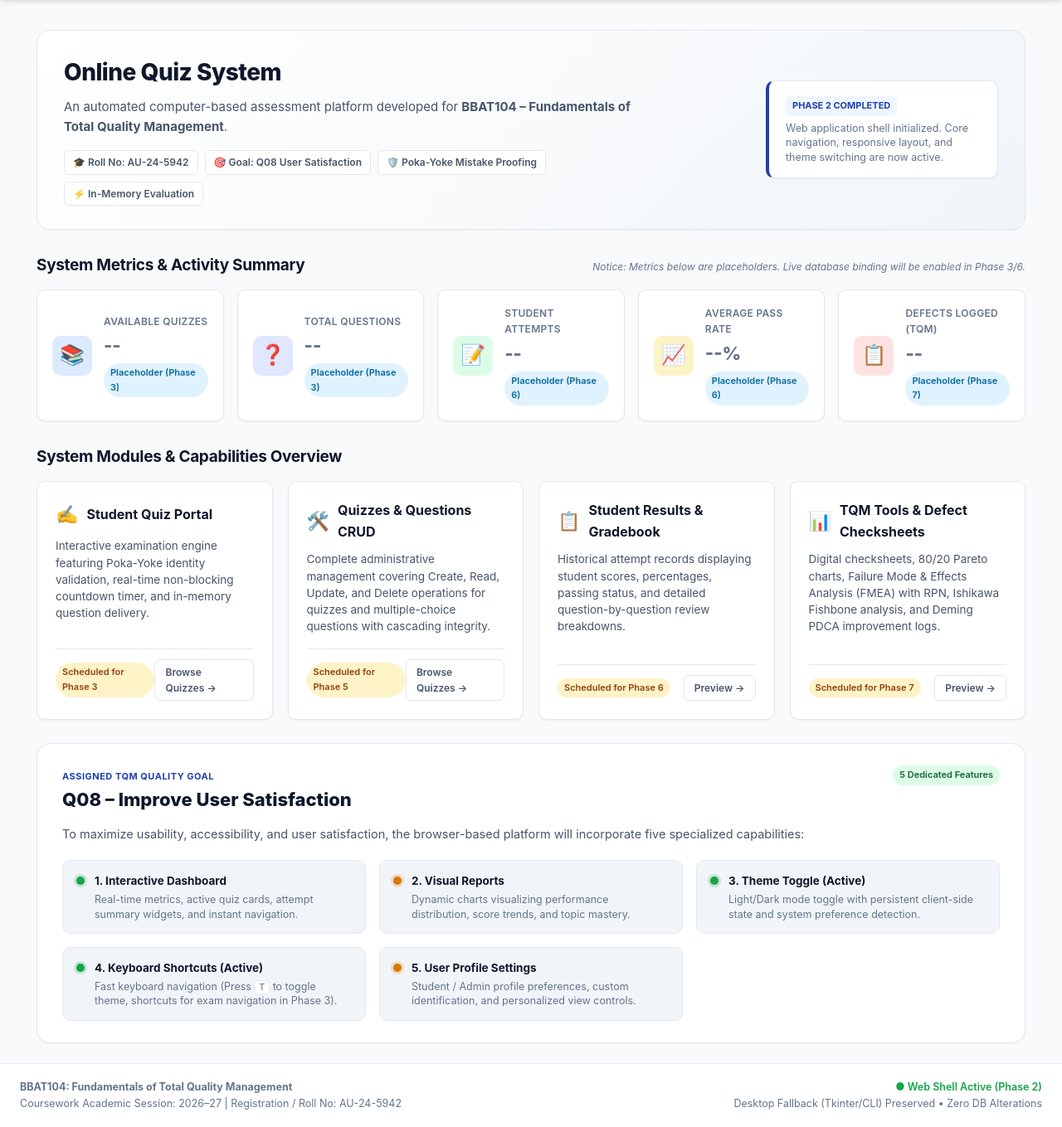
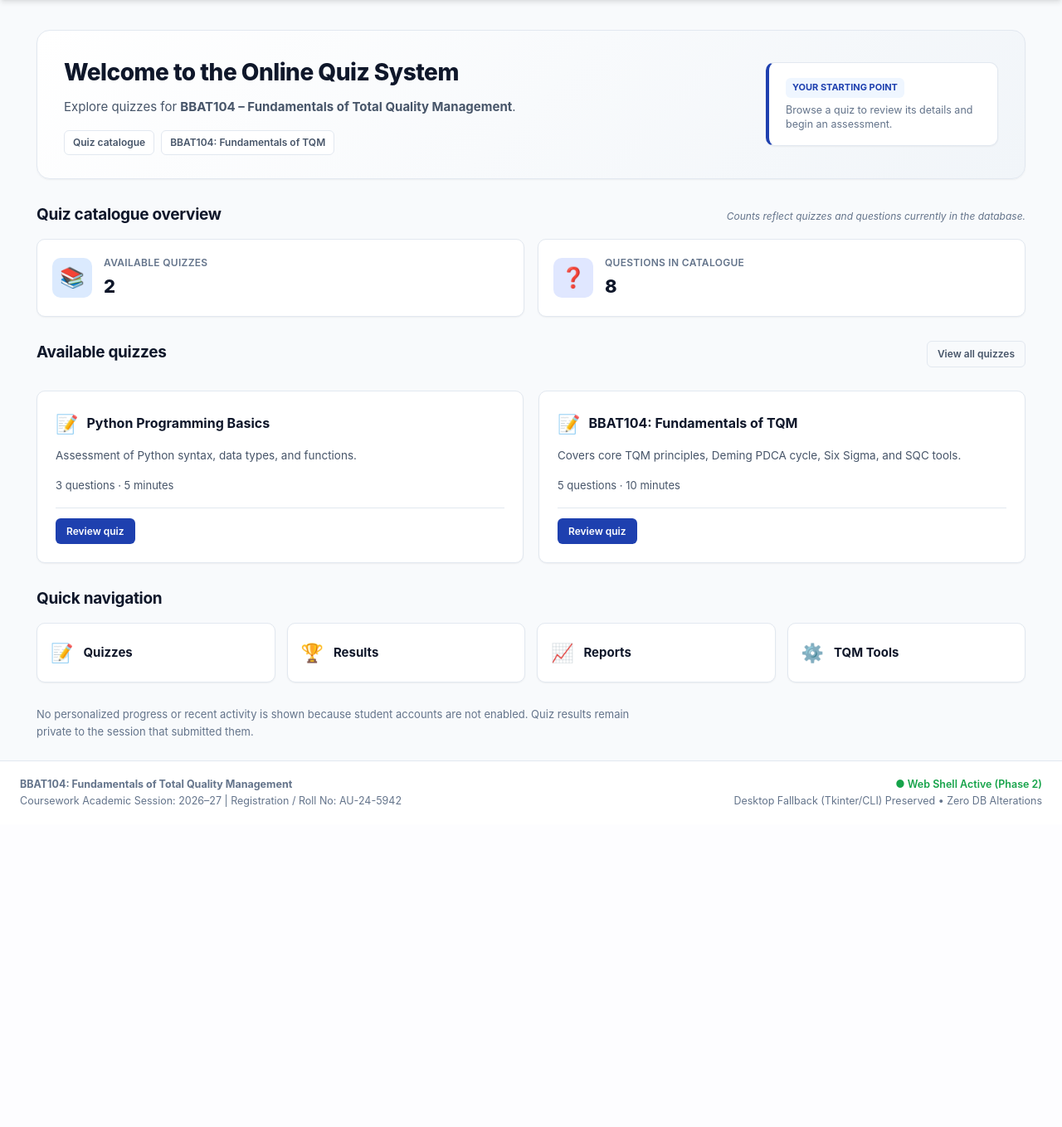
Before and after one commit to krutika-here/BBAT104_TQM_AU_24_5942, a Flask app: page / in a window 1280 px wide. Shown: the part 121-1480 px from the top of the page at 83% size. After the commit the page ends 1094 px from the top, so only its background shows below. Run offline with Flask 3, Linux system fonts and the light colour scheme; data comes from the database, SQL or seed files in the repository.

Commit message:
feat: add interactive quiz dashboard
Co-authored-by: Copilot <223556219+Copilot@users.noreply.github.com>

```diff
--- a/app.py
+++ b/app.py
@@ -110,12 +110,15 @@ def attempt_result(result_token):
 
 @app.route("/")
 def index():
-    """
-    Homepage and main interactive dashboard placeholder.
-    In Phase 2, statistics and module entries are clearly presented as placeholders.
-    Database writes and quiz evaluation are explicitly disabled in this phase.
-    """
-    return render_template("index.html")
+    """Show the quiz catalogue and navigation without exposing private attempts."""
+    quizzes = database.get_all_quizzes()
+    question_count = sum(quiz["question_count"] for quiz in quizzes)
+    return render_template(
+        "index.html",
+        quizzes=quizzes,
+        quiz_count=len(quizzes),
+        question_count=question_count,
+    )
 
 @app.route("/quizzes")
 def quizzes():
--- a/static/css/style.css
+++ b/static/css/style.css
@@ -515,6 +515,45 @@ body {
     align-items: center;
     padding-top: 12px;
     border-top: 1px solid var(--border-color);
+}
+
+.dashboard-quiz-meta {
+    color: var(--text-secondary);
+    font-size: 13px;
+    margin: 0 0 16px;
+}
+
+.dashboard-quick-links {
+    display: grid;
+    grid-template-columns: repeat(auto-fit, minmax(180px, 1fr));
+    gap: 14px;
+}
+
+.dashboard-quick-link {
+    min-height: 72px;
+    display: flex;
+    align-items: center;
+    gap: 12px;
+    padding: 16px;
+    color: var(--text-primary);
+    background-color: var(--bg-surface);
+    border: 1px solid var(--border-color);
+    border-radius: var(--radius-md);
+    box-shadow: var(--shadow-sm);
+    font-weight: 700;
+    text-decoration: none;
+    transition: var(--transition);
+}
+
+.dashboard-quick-link:hover {
+    border-color: var(--primary);
+    box-shadow: var(--shadow-md);
+}
+
+.dashboard-privacy-note {
+    color: var(--text-muted);
+    font-size: 13px;
+    max-width: 760px;
 }
 
 /* --------------------------------------------------------------------------
--- a/templates/index.html
+++ b/templates/index.html
@@ -4,201 +4,112 @@
 
 {% block content %}
 <div class="dashboard-container">
-    <!-- Hero / Welcome Section -->
-    <section class="hero-banner">
+    <section class="hero-banner" aria-labelledby="dashboard-title">
         <div class="hero-content">
-            <h1 class="hero-title">Online Quiz System</h1>
+            <h1 class="hero-title" id="dashboard-title">Welcome to the Online Quiz System</h1>
             <p class="hero-lead">
-                An automated computer-based assessment platform developed for <strong>BBAT104 &ndash; Fundamentals of Total Quality Management</strong>.
+                Explore quizzes for <strong>BBAT104 &ndash; Fundamentals of Total Quality Management</strong>.
             </p>
             <div class="hero-tags">
-                <span class="hero-tag">🎓 Roll No: AU-24-5942</span>
-                <span class="hero-tag">🎯 Goal: Q08 User Satisfaction</span>
-                <span class="hero-tag">🛡️ Poka-Yoke Mistake Proofing</span>
-                <span class="hero-tag">⚡ In-Memory Evaluation</span>
+                <span class="hero-tag">Quiz catalogue</span>
+                <span class="hero-tag">BBAT104: Fundamentals of TQM</span>
             </div>
         </div>
         <div class="hero-aside">
             <div class="phase-indicator-card">
-                <span class="phase-badge">Phase 2 Completed</span>
-                <p class="phase-desc">Web application shell initialized. Core navigation, responsive layout, and theme switching are now active.</p>
+                <span class="phase-badge">Your starting point</span>
+                <p class="phase-desc">Browse a quiz to review its details and begin an assessment.</p>
             </div>
         </div>
     </section>
 
-    <!-- Dashboard Statistics (Explicit Placeholders - Requirement C.6) -->
-    <section class="dashboard-stats-section">
+    <section aria-labelledby="catalogue-summary-title">
         <div class="section-header">
-            <h2 class="section-title">System Metrics & Activity Summary</h2>
-            <span class="placeholder-notice">Notice: Metrics below are placeholders. Live database binding will be enabled in Phase 3/6.</span>
+            <h2 class="section-title" id="catalogue-summary-title">Quiz catalogue overview</h2>
+            <span class="placeholder-notice">Counts reflect quizzes and questions currently in the database.</span>
         </div>
-
         <div class="stats-grid">
-            <div class="stat-card">
-                <div class="stat-icon icon-blue">📚</div>
+            <article class="stat-card">
+                <div class="stat-icon icon-blue" aria-hidden="true">📚</div>
                 <div class="stat-body">
-                    <span class="stat-label">Available Quizzes</span>
-                    <span class="stat-value placeholder-val">--</span>
-                    <span class="stat-status badge badge-info">Placeholder (Phase 3)</span>
+                    <span class="stat-label">Available quizzes</span>
+                    <span class="stat-value">{{ quiz_count }}</span>
                 </div>
-            </div>
-
-            <div class="stat-card">
-                <div class="stat-icon icon-indigo">❓</div>
+            </article>
+            <article class="stat-card">
+                <div class="stat-icon icon-indigo" aria-hidden="true">❓</div>
                 <div class="stat-body">
-                    <span class="stat-label">Total Questions</span>
-                    <span class="stat-value placeholder-val">--</span>
-                    <span class="stat-status badge badge-info">Placeholder (Phase 3)</span>
+                    <span class="stat-label">Questions in catalogue</span>
+                    <span class="stat-value">{{ question_count }}</span>
                 </div>
-            </div>
-
-            <div class="stat-card">
-                <div class="stat-icon icon-green">📝</div>
-                <div class="stat-body">
-                    <span class="stat-label">Student Attempts</span>
-                    <span class="stat-value placeholder-val">--</span>
-                    <span class="stat-status badge badge-info">Placeholder (Phase 6)</span>
-                </div>
-            </div>
-
-            <div class="stat-card">
-                <div class="stat-icon icon-amber">📈</div>
-                <div class="stat-body">
-                    <span class="stat-label">Average Pass Rate</span>
-                    <span class="stat-value placeholder-val">--%</span>
-                    <span class="stat-status badge badge-info">Placeholder (Phase 6)</span>
-                </div>
-            </div>
-
-            <div class="stat-card">
-                <div class="stat-icon icon-red">📋</div>
-                <div class="stat-body">
-                    <span class="stat-label">Defects Logged (TQM)</span>
-                    <span class="stat-value placeholder-val">--</span>
-                    <span class="stat-status badge badge-info">Placeholder (Phase 7)</span>
-                </div>
-            </div>
+            </article>
         </div>
     </section>
 
-    <!-- Feature Modules Overview Grid -->
-    <section class="modules-section">
-        <h2 class="section-title">System Modules & Capabilities Overview</h2>
+    <section class="modules-section" aria-labelledby="available-quizzes-title">
+        <div class="section-header">
+            <h2 class="section-title" id="available-quizzes-title">Available quizzes</h2>
+            <a href="{{ url_for('quizzes') }}" class="btn btn-sm btn-outline">View all quizzes</a>
+        </div>
 
+        {% if quizzes %}
         <div class="modules-grid">
-            <!-- Module 1: Student Quiz Portal -->
-            <div class="module-card">
+            {% for quiz in quizzes %}
+            <article class="module-card">
                 <div class="module-header">
-                    <span class="module-icon">✍️</span>
-                    <h3 class="module-name">Student Quiz Portal</h3>
+                    <span class="module-icon" aria-hidden="true">📝</span>
+                    <h3 class="module-name">{{ quiz.title }}</h3>
                 </div>
-                <p class="module-text">
-                    Interactive examination engine featuring Poka-Yoke identity validation, real-time non-blocking countdown timer, and in-memory question delivery.
+                {% if quiz.description %}
+                <p class="module-text">{{ quiz.description }}</p>
+                {% endif %}
+                <p class="dashboard-quiz-meta">
+                    {{ quiz.question_count }} question{% if quiz.question_count != 1 %}s{% endif %}
+                    {% if quiz.time_limit_mins is not none %}
+                    <span aria-hidden="true">&middot;</span> {{ quiz.time_limit_mins }} minutes
+                    {% endif %}
                 </p>
                 <div class="module-footer">
-                    <span class="badge badge-warning">Scheduled for Phase 3</span>
-                    <a href="{{ url_for('quizzes') }}" class="btn btn-sm btn-outline">Browse Quizzes &rarr;</a>
+                    <a href="{{ url_for('quiz_details', quiz_id=quiz.id) }}" class="btn btn-sm btn-primary">
+                        Review quiz
+                    </a>
                 </div>
-            </div>
-
-            <!-- Module 2: Admin CRUD Operations -->
-            <div class="module-card">
-                <div class="module-header">
-                    <span class="module-icon">🛠️</span>
-                    <h3 class="module-name">Quizzes & Questions CRUD</h3>
-                </div>
-                <p class="module-text">
-                    Complete administrative management covering Create, Read, Update, and Delete operations for quizzes and multiple-choice questions with cascading integrity.
-                </p>
-                <div class="module-footer">
-                    <span class="badge badge-warning">Scheduled for Phase 5</span>
-                    <a href="{{ url_for('quizzes') }}" class="btn btn-sm btn-outline">Browse Quizzes &rarr;</a>
-                </div>
-            </div>
-
-            <!-- Module 3: Historical Results & Gradebook -->
-            <div class="module-card">
-                <div class="module-header">
-                    <span class="module-icon">📋</span>
-                    <h3 class="module-name">Student Results & Gradebook</h3>
-                </div>
-                <p class="module-text">
-                    Historical attempt records displaying student scores, percentages, passing status, and detailed question-by-question review breakdowns.
-                </p>
-                <div class="module-footer">
-                    <span class="badge badge-warning">Scheduled for Phase 6</span>
-                    <a href="{{ url_for('results_placeholder') }}" class="btn btn-sm btn-outline">Preview &rarr;</a>
-                </div>
-            </div>
-
-            <!-- Module 4: TQM SQC Tools & Defect Logging -->
-            <div class="module-card">
-                <div class="module-header">
-                    <span class="module-icon">📊</span>
-                    <h3 class="module-name">TQM Tools & Defect Checksheets</h3>
-                </div>
-                <p class="module-text">
-                    Digital checksheets, 80/20 Pareto charts, Failure Mode & Effects Analysis (FMEA) with RPN, Ishikawa Fishbone analysis, and Deming PDCA improvement logs.
-                </p>
-                <div class="module-footer">
-                    <span class="badge badge-warning">Scheduled for Phase 7</span>
-                    <a href="{{ url_for('tqm_placeholder') }}" class="btn btn-sm btn-outline">Preview &rarr;</a>
-                </div>
-            </div>
+            </article>
+            {% endfor %}
         </div>
+        {% else %}
+        <div class="placeholder-box" role="status">
+            <h3 class="placeholder-title">No quizzes available</h3>
+            <p class="placeholder-text">There are currently no quizzes in the database. Check back when a quiz has been added.</p>
+        </div>
+        {% endif %}
     </section>
 
-    <!-- Assigned Quality Goal Q08 Roadmap Section -->
-    <section class="goal-roadmap-section">
-        <div class="goal-roadmap-card">
-            <div class="goal-header">
-                <div>
-                    <span class="goal-tag">Assigned TQM Quality Goal</span>
-                    <h2 class="goal-title">Q08 &ndash; Improve User Satisfaction</h2>
-                </div>
-                <span class="badge badge-success">5 Dedicated Features</span>
-            </div>
-            <p class="goal-lead">
-                To maximize usability, accessibility, and user satisfaction, the browser-based platform will incorporate five specialized capabilities:
-            </p>
-            <div class="goal-features-list">
-                <div class="goal-feature-item">
-                    <span class="feature-status-dot dot-active"></span>
-                    <div class="feature-info">
-                        <strong>1. Interactive Dashboard</strong>
-                        <p>Real-time metrics, active quiz cards, attempt summary widgets, and instant navigation.</p>
-                    </div>
-                </div>
-                <div class="goal-feature-item">
-                    <span class="feature-status-dot dot-pending"></span>
-                    <div class="feature-info">
-                        <strong>2. Visual Reports</strong>
-                        <p>Dynamic charts visualizing performance distribution, score trends, and topic mastery.</p>
-                    </div>
-                </div>
-                <div class="goal-feature-item">
-                    <span class="feature-status-dot dot-active"></span>
-                    <div class="feature-info">
-                        <strong>3. Theme Toggle (Active)</strong>
-                        <p>Light/Dark mode toggle with persistent client-side state and system preference detection.</p>
-                    </div>
-                </div>
-                <div class="goal-feature-item">
-                    <span class="feature-status-dot dot-active"></span>
-                    <div class="feature-info">
-                        <strong>4. Keyboard Shortcuts (Active)</strong>
-                        <p>Fast keyboard navigation (Press <code>T</code> to toggle theme, shortcuts for exam navigation in Phase 3).</p>
-                    </div>
-                </div>
-                <div class="goal-feature-item">
-                    <span class="feature-status-dot dot-pending"></span>
-                    <div class="feature-info">
-                        <strong>5. User Profile Settings</strong>
-                        <p>Student / Admin profile preferences, custom identification, and personalized view controls.</p>
-                    </div>
-                </div>
-            </div>
+    <nav class="modules-section" aria-labelledby="quick-navigation-title">
+        <h2 class="section-title" id="quick-navigation-title">Quick navigation</h2>
+        <div class="dashboard-quick-links">
+            <a href="{{ url_for('quizzes') }}" class="dashboard-quick-link">
+                <span class="module-icon" aria-hidden="true">📝</span>
+                <span>Quizzes</span>
+            </a>
+            <a href="{{ url_for('results_placeholder') }}" class="dashboard-quick-link">
+                <span class="module-icon" aria-hidden="true">🏆</span>
+                <span>Results</span>
+            </a>
+            <a href="{{ url_for('reports_placeholder') }}" class="dashboard-quick-link">
+                <span class="module-icon" aria-hidden="true">📈</span>
+                <span>Reports</span>
+            </a>
+            <a href="{{ url_for('tqm_placeholder') }}" class="dashboard-quick-link">
+                <span class="module-icon" aria-hidden="true">⚙️</span>
+                <span>TQM Tools</span>
+            </a>
         </div>
-    </section>
+    </nav>
+
+    <p class="dashboard-privacy-note">
+        No personalized progress or recent activity is shown because student accounts are not enabled.
+        Quiz results remain private to the session that submitted them.
+    </p>
 </div>
 {% endblock %}
```
Also changed, not shown: tests/test_app.py (+94 -2 lines).
